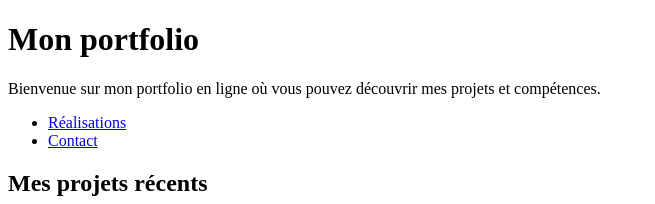
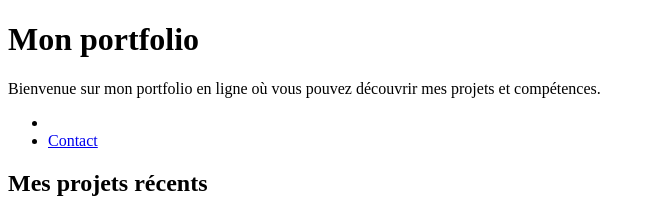
Before and after one commit to romyklk/gp-b1-j1, a plain HTML site: page index.html in a window 1280 px wide. Shown: the top 204 px of the page, without its empty margins (0-655 px from the left). Drawn offline with Linux system fonts and the light colour scheme.

Commit message:
Fix link text for Réalisations in index.html
Removed text from the link for 'Réalisations' in the navigation.

```diff
--- a/index.html
+++ b/index.html
@@ -12,7 +12,7 @@
 
     <nav>
         <ul>
-            <li><a href="realisation.html">Réalisations</a></li>
+            <li><a href="realisation.html"></a></li>
             <li><a href="contact.html">Contact</a></li>
         </ul>
     </nav>
```
